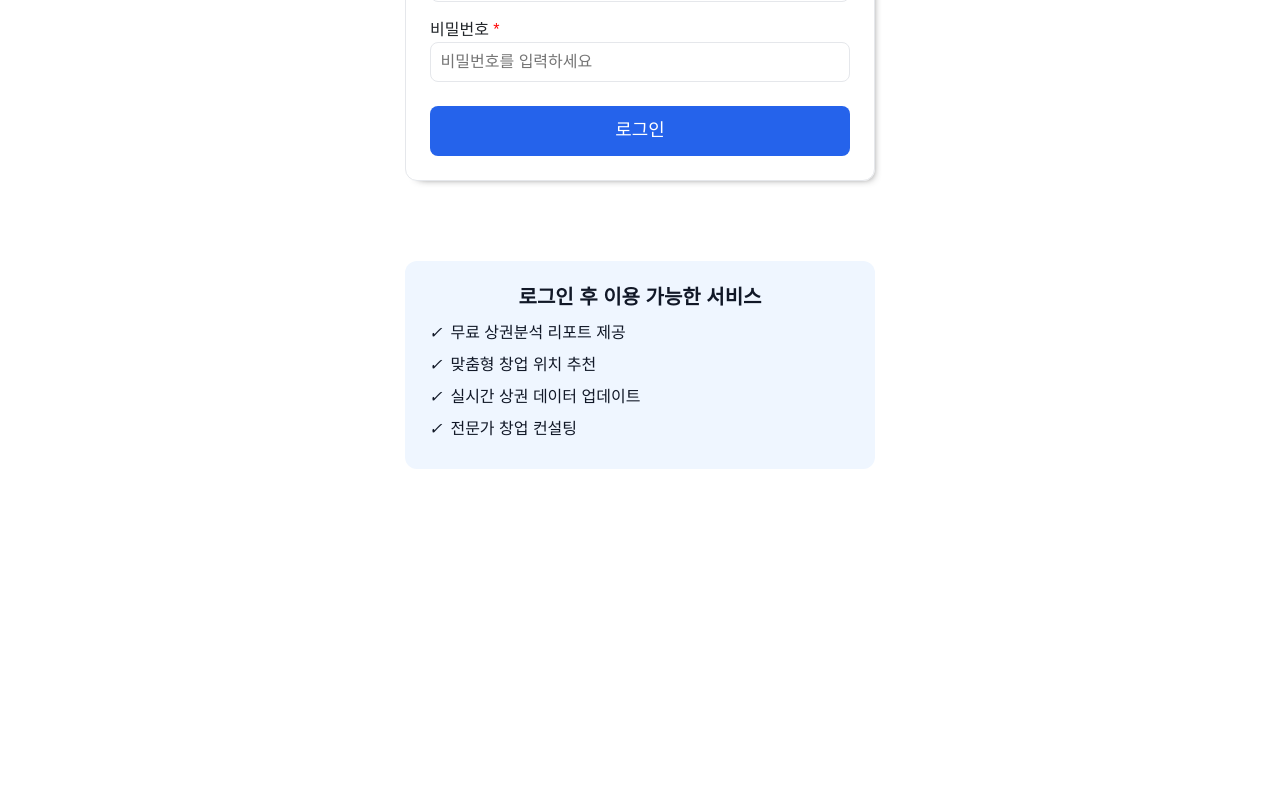
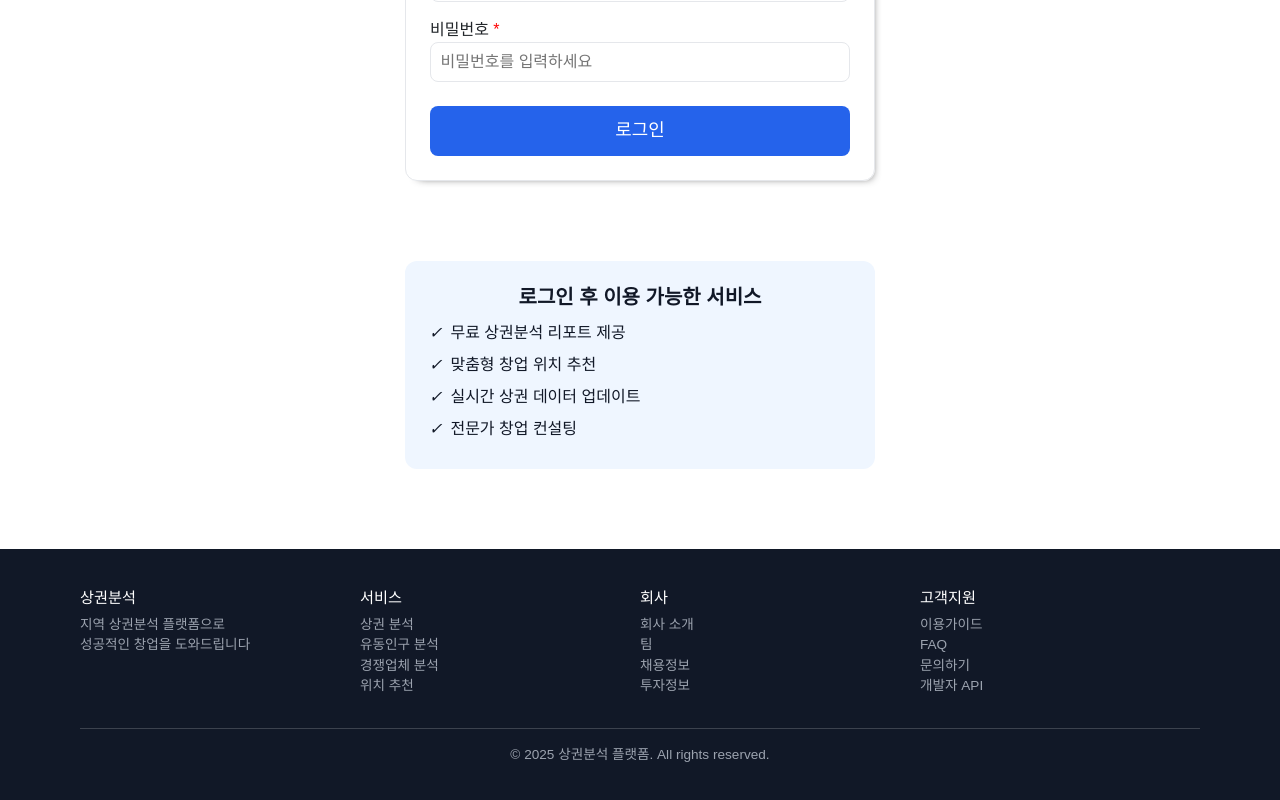
Before and after one commit to Milk0621/project-sangkwon-helper, a React (Create React App) app in the folder frontend/: page /auth in a window 1280 px wide. Shown: the part 658-1458 px from the top of the page. Before the commit the page ends 1207 px from the top, so only its background shows below. Built offline with nearby package versions, Linux system fonts and the light colour scheme; a web font is replaced by a local one.

Commit message:
feat: footer 구현 및 레이아웃 적용

```diff
--- a/frontend/src/App.css
+++ b/frontend/src/App.css
@@ -48,6 +48,12 @@
   box-sizing: border-box;
 }
 
+ul {
+  margin: 0;
+  padding: 0 !important;
+  list-style: none;
+}
+
 button {
   border: none;
   background: none;
--- /dev/null
+++ b/frontend/src/components/Footer/Footer.jsx
@@ -0,0 +1,46 @@
+import styles from './Footer.module.css';
+
+function Footer() {
+    return(
+        <footer>
+            <div>
+                <div>
+                    <h4>상권분석</h4>
+                    <p>지역 상권분석 플랫폼으로 <br /> 성공적인 창업을 도와드립니다</p>
+                </div>
+                <div>
+                    <h5>서비스</h5>
+                    <ul>
+                        <li>상권 분석</li>
+                        <li>유동인구 분석</li>
+                        <li>경쟁업체 분석</li>
+                        <li>위치 추천</li>
+                    </ul>
+                </div>
+                <div>
+                    <h5>회사</h5>
+                    <ul>
+                        <li>회사 소개</li>
+                        <li>팀</li>
+                        <li>채용정보</li>
+                        <li>투자정보</li>
+                    </ul>
+                </div>
+                <div>
+                    <h5>고객지원</h5>
+                    <ul>
+                        <li>이용가이드</li>
+                        <li>FAQ</li>
+                        <li>문의하기</li>
+                        <li>개발자 API</li>
+                    </ul>
+                </div>
+            </div>
+            <div className={styles.footerBottom}>
+                <p>© 2025 상권분석 플랫폼. All rights reserved.</p>
+            </div>
+        </footer>
+    )
+}
+
+export default Footer;
--- /dev/null
+++ b/frontend/src/components/Footer/Footer.module.css
@@ -0,0 +1,33 @@
+footer {
+    background-color: var(--dark-blue);
+    color: #9ca3af;
+    padding: 2.5rem 5rem;
+    text-align: left;
+    font-size: .85rem;
+}
+
+footer>div {
+    display: grid;
+    grid-template-columns: repeat(4, minmax(0, 1fr));
+}
+
+footer h4, footer h5 {
+    font-size: .95rem;
+    font-weight: 500;
+    color: #fff;
+}
+
+.footerBottom {
+    display: flex;
+    align-items: center;
+    flex-direction: column;
+    justify-content: center;
+    text-align: center;
+    border-top: 1px solid #ffffff2e;
+    padding-top: 1rem;
+    margin-top: 1rem;
+}
+
+.footerBottom p {
+    margin: 0;
+}
--- a/frontend/src/components/Layout/Layout.jsx
+++ b/frontend/src/components/Layout/Layout.jsx
@@ -1,5 +1,6 @@
 import { Outlet } from "react-router-dom";
 import Header from "../Header/Header";
+import Footer from "../Footer/Footer";
 
 function Layout() {
     return (
@@ -8,6 +9,7 @@ function Layout() {
             <main>
                 <Outlet />
             </main>
+            <Footer />
         </>
     )
 }
```
